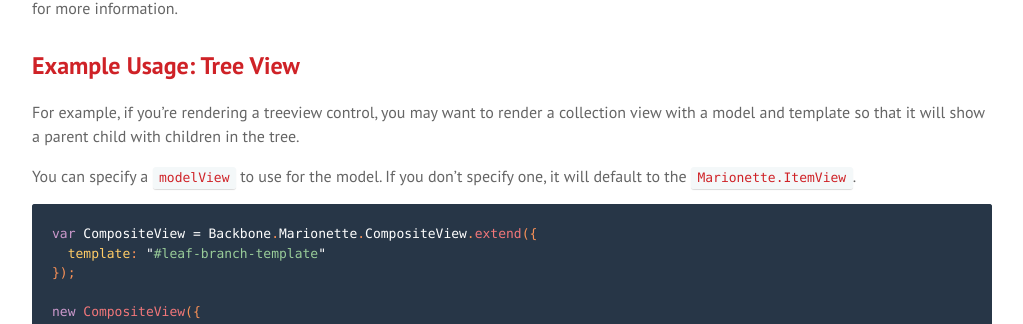
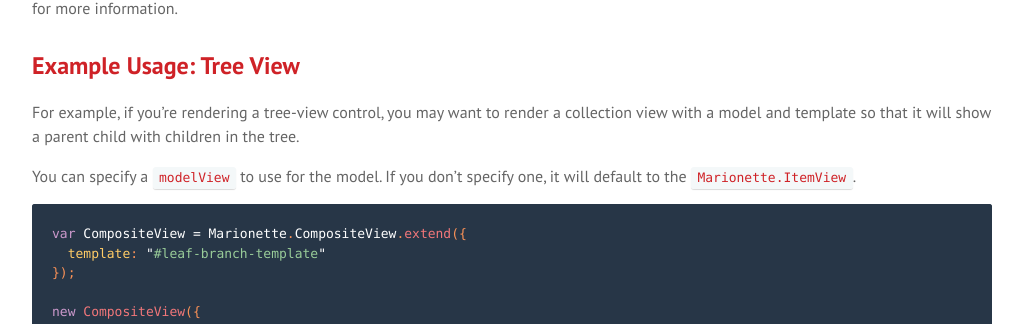
Before and after one commit to sadcitizen/marionettejs.ru, a Jekyll site: the page built from _posts/2014-03-10-compositeview.md, in a window 1280 px wide and 1400 px high, scrolled down 483 px. Shown: the part 158-482 px from the top of the window, without its empty margins (128-1151 px from the left). Built offline with Jekyll 4.4.1, drawn with Linux system fonts in a browser that asks for light colours; some web fonts are replaced; Markdown is read by kramdown in place of the engine named in the settings; some of the changed text lies outside the part shown.

Commit message:
update ru/CompositeView

````diff
--- a/_includes/translation/ru/marionette.compositeview.md
+++ b/_includes/translation/ru/marionette.compositeview.md
@@ -6,16 +6,16 @@
 in the DOM. This behavior can be disabled by specifying `{sort: false}` on initialize.
 
 Please see
-[the Marionette.CollectionView documentation](marionette.collectionview.md)
+[the Marionette.CollectionView documentation](./marionette.collectionview.md)
 for more information on available features and functionality.
 
 Additionally, interactions with Marionette.Region
 will provide features such as `onShow` callbacks, etc. Please see
-[the Region documentation](marionette.region.md) for more information.
+[the Region documentation](./marionette.region.md) for more information.
 
 ## Example Usage: Tree View
 
-For example, if you're rendering a treeview control, you may
+For example, if you're rendering a tree-view control, you may
 want to render a collection view with a model and template so
 that it will show a parent child with children in the tree.
 
@@ -23,7 +23,7 @@
 specify one, it will default to the `Marionette.ItemView`.
 
 ```js
-var CompositeView = Backbone.Marionette.CompositeView.extend({
+var CompositeView = Marionette.CompositeView.extend({
   template: "#leaf-branch-template"
 });
 
@@ -79,9 +79,9 @@
 template is rendered and the childView's templates are added to this.
 
 ```js
-var ChildView = Backbone.Marionette.ItemView.extend({});
+var ChildView = Marionette.ItemView.extend({});
 
-var CompView = Backbone.Marionette.CompositeView.extend({
+var CompView = Marionette.CompositeView.extend({
   childView: ChildView
 });
 ```
@@ -134,12 +134,12 @@
 like this:
 
 ```js
-var RowView = Backbone.Marionette.ItemView.extend({
+var RowView = Marionette.ItemView.extend({
   tagName: "tr",
   template: "#row-template"
 });
 
-var TableView = Backbone.Marionette.CompositeView.extend({
+var TableView = Marionette.CompositeView.extend({
   childView: RowView,
 
   // specify a jQuery selector to put the `childView` instances into
@@ -158,11 +158,11 @@
 object.
 
 ```js
-var TableView = Backbone.Marionette.CompositeView.extend({
+var TableView = Marionette.CompositeView.extend({
   // ...
 
   childViewContainer: function(){
-    return "#tbody"
+    return "#my-tbody"
   }
 });
 ```
@@ -202,7 +201,6 @@
 hierarchical, recursive structure. If you configure a composite
 view without specifying an `childView`, you'll get the same
 composite view class rendered for each child in the collection.
-
 
 ## Model And Collection Rendering
 
@@ -220,7 +218,7 @@
 ## Events And Callbacks
 
 During the course of rendering a composite, several events will
-be triggered. These events are triggered with the [Marionette.triggerMethod](./marionette.functions.md)
+be triggered. These events are triggered with the [Marionette.triggerMethod](./marionette.functions.md#marionettetriggermethod)
 function, which calls a corresponding "on{EventName}" method on the view.
 
 * "before:render:template" / `onBeforeRenderTemplate` - before the `model` has been rendered
@@ -236,7 +234,7 @@
 `el` after it has been rendered:
 
 ```js
-Backbone.Marionette.CompositeView.extend({
+Marionette.CompositeView.extend({
   onRender: function(){
     // do stuff here
   }
@@ -272,4 +270,5 @@
 });
 ```
 
-For more information, see the [Marionette.View](../view/) documentation.
+For more information, see the [Marionette.View](./marionette.view.md#viewmodelevents-and-viewcollectionevents)
+documentation.
````
Also changed, not shown: other parts of _includes/translation/ru/marionette.compositeview.md (+3 -4 lines), _includes/translation/ru/marionette.collectionview.md (+0 -2 lines).
